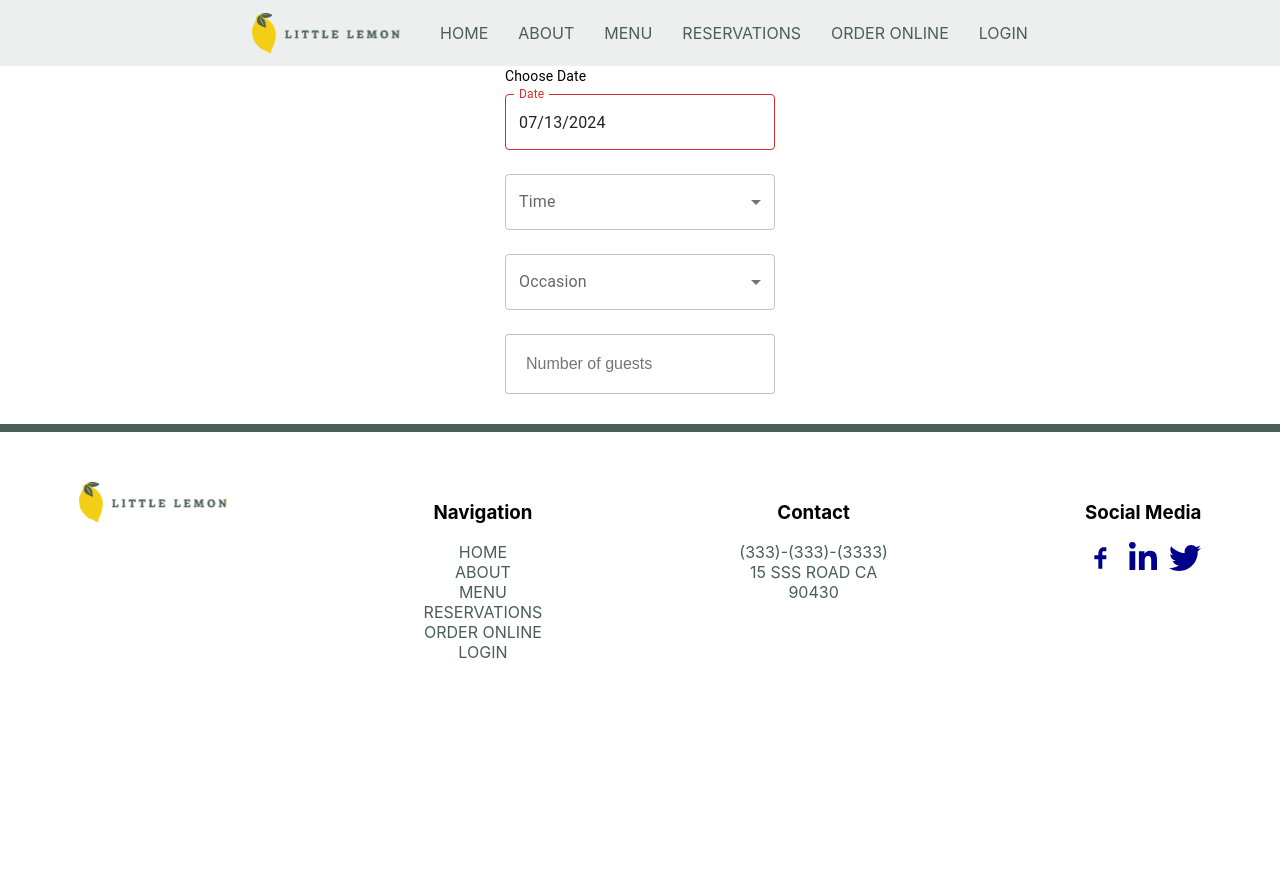
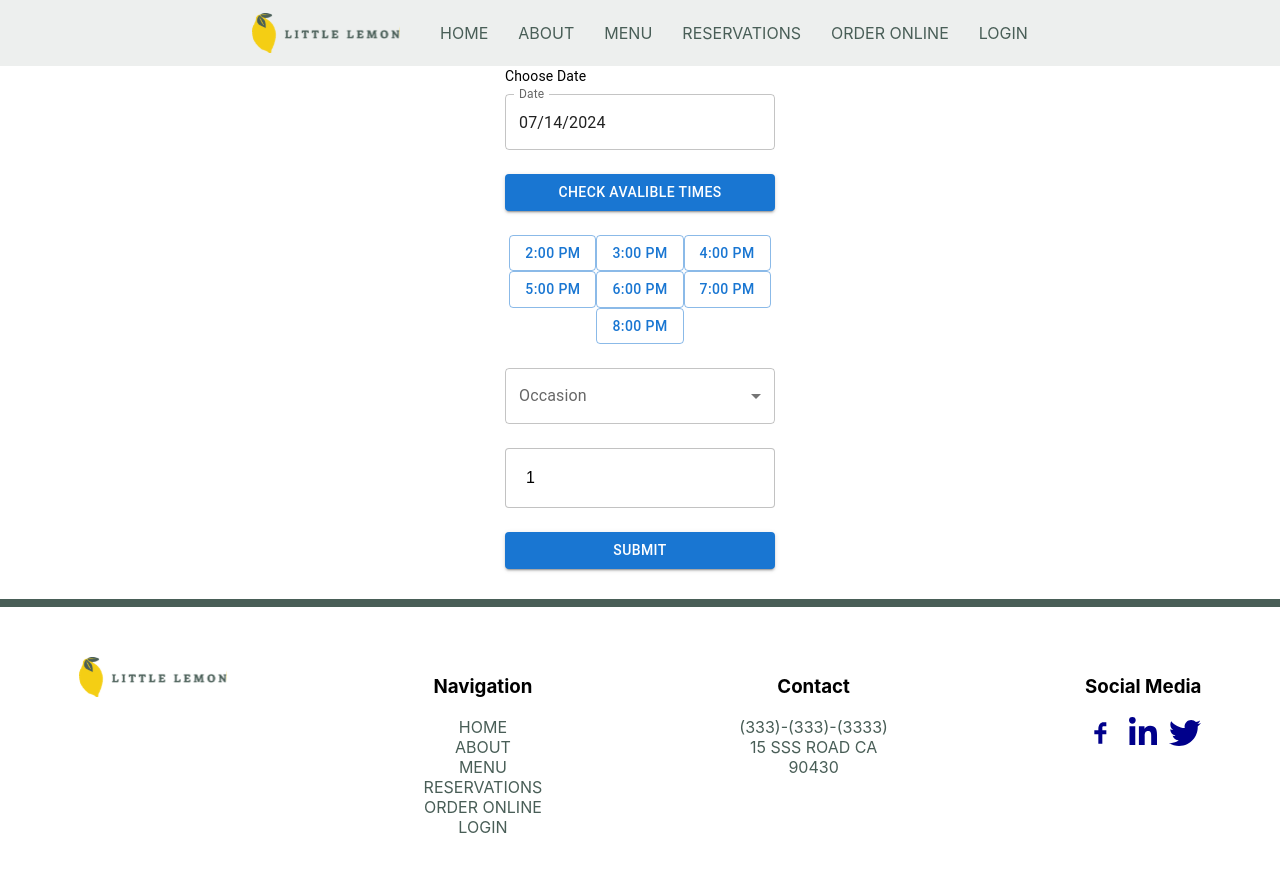
Before and after one commit to sara-kamel/little-lemon-react, a React (Create React App) app: page /reserve-table in a window 1280 px wide. Shown: the top 872 px of the page. Before the commit the page ends 800 px from the top, so only its background shows below. Built offline with nearby package versions, Linux system fonts and the light colour scheme.

Commit message:
Working on form functions

```diff
--- a/src/App.js
+++ b/src/App.js
@@ -1,3 +1,4 @@
+import { useReducer } from 'react'
 import './App.css'
 import Header from './component/header'
 import Footer from './component/footer'
@@ -7,7 +8,21 @@ import Highlights from './component/highlights'
 import About from './component/about'
 import { Route, Routes } from 'react-router-dom'
 import BookingPage from './component/booking-page'
+
+const initializeTimes = ['2:00', '3:00', '4:00', '5:00', '6:00', '7:00', '8:00']
+const avalibleTimes = ['2:30', '4:30', '6:30']
+
+const reducer = (state, action) => {
+  switch (action) {
+    case 'avalible-times':
+      return avalibleTimes
+    default:
+      return state
+  }
+}
+
 function App () {
+  const [times, dispatch] = useReducer(reducer, initializeTimes)
   return (
     <>
       <Header />
@@ -16,7 +31,10 @@ function App () {
         <Route path='/home/about' element={<About />} />
         <Route path='/home/menu' element={<Highlights />} />
         <Route path='/home/reserve' element={<HeroSection />} />
-        <Route path='/reserve-table' element={<BookingPage />} />
+        <Route
+          path='/reserve-table'
+          element={<BookingPage avalibleTimes={times} dispatch={dispatch} />}
+        />
       </Routes>
       <Footer />
     </>
--- a/src/component/booking-page/BookingForm.js
+++ b/src/component/booking-page/BookingForm.js
@@ -2,26 +2,25 @@ import { useState } from 'react'
 import dayjs from 'dayjs'
 import { AdapterDayjs } from '@mui/x-date-pickers/AdapterDayjs'
 import { LocalizationProvider } from '@mui/x-date-pickers/LocalizationProvider'
-import { Box, Select, FormControl, InputLabel } from '@mui/material'
+import {
+  Box,
+  Select,
+  FormControl,
+  InputLabel,
+  Button,
+  Stack
+} from '@mui/material'
 import { DatePicker } from '@mui/x-date-pickers/DatePicker'
 import { DemoItem } from '@mui/x-date-pickers/internals/demo'
 import { MenuItem } from '@mui/material'
 import '../booking-page/styles.css'
-const avalibleTimes = ['2:00', '3:00', '4:00', '5:00', '6:00', '7:00', '8:00']
 
-export default function BookingForm () {
-  const [date, setDate] = useState(dayjs())
+export default function BookingForm ({ avalibleTimes, dispatch }) {
+  const [date, setDate] = useState()
   const [time, setTime] = useState('')
   const [occasion, setOccasion] = useState('')
+  const [guests, setGuests] = useState(1)
 
-  const handleChange = event => {
-    setTime(event.target.value)
-  }
-
-  // const errorMassege = (
-  //   <div style={{ color: 'red' }}>please filled the field</div>
-  // )
-  const today = dayjs()
   const tomorrow = dayjs().add(1, 'day')
   return (
     <>
@@ -33,7 +32,7 @@ export default function BookingForm () {
                 label='Date'
                 value={date}
                 onChange={newValue => setDate(newValue)}
-                defaultValue={today}
+                defaultValue={tomorrow}
                 minDate={tomorrow}
                 views={['year', 'month', 'day']}
               />
@@ -42,28 +41,36 @@ export default function BookingForm () {
         </Box>
         <Box
           sx={{
-            minWidth: 270,
+            maxWidth: 270,
             display: 'flex',
             gap: 3,
             flexDirection: 'column'
           }}
         >
-          <FormControl fullWidth>
-            <InputLabel id='demo-simple-select-label'>Time</InputLabel>
-            <Select
-              labelId='demo-simple-select-label'
-              id='demo-simple-select'
-              value={time}
-              label='Time'
-              onChange={handleChange}
-            >
-              {avalibleTimes.map(time => (
-                <MenuItem kay={time.id} value={time}>
-                  {time} pm
-                </MenuItem>
-              ))}
-            </Select>
-          </FormControl>
+          <Button
+            variant='contained'
+            onClick={() => dispatch('avalible-times')}
+          >
+            Check avalible times
+          </Button>
+          <Stack
+            direction='row'
+            sx={{ display: 'flex', flexWrap: 'wrap', justifyContent: 'center' }}
+          >
+            {avalibleTimes.map(hour => (
+              <Button
+                onClick={() => {
+                  setTime(hour)
+                  console.log(time, hour)
+                }}
+                kay={hour.id}
+                value={hour}
+                variant={hour === time ? 'contained' : 'outlined'}
+              >
+                {hour} pm
+              </Button>
+            ))}
+          </Stack>
           <FormControl fullWidth>
             <InputLabel id='demo-simple-select-label'>Occasion</InputLabel>
             <Select
@@ -80,10 +87,23 @@ export default function BookingForm () {
           <input
             className='guests-field'
             type='number'
+            value={guests}
             min={1}
             max={10}
             placeholder='Number of guests'
+            onChange={e => {
+              setGuests(e.target.value)
+            }}
           />
+          <Button
+            type='submit'
+            variant='contained'
+            onClick={() => {
+              console.log(date, time, occasion, guests)
+            }}
+          >
+            Submit
+          </Button>
         </Box>
       </Box>
     </>
--- a/src/component/booking-page/index.js
+++ b/src/component/booking-page/index.js
@@ -1,11 +1,11 @@
 import { Box } from '@mui/material'
 import BookingForm from './BookingForm'
 
-export default function BookingPage () {
+export default function BookingPage ({ avalibleTimes, dispatch }) {
   return (
     <>
       <Box>
-        <BookingForm />
+        <BookingForm avalibleTimes={avalibleTimes} dispatch={dispatch} />
       </Box>
     </>
   )
```
